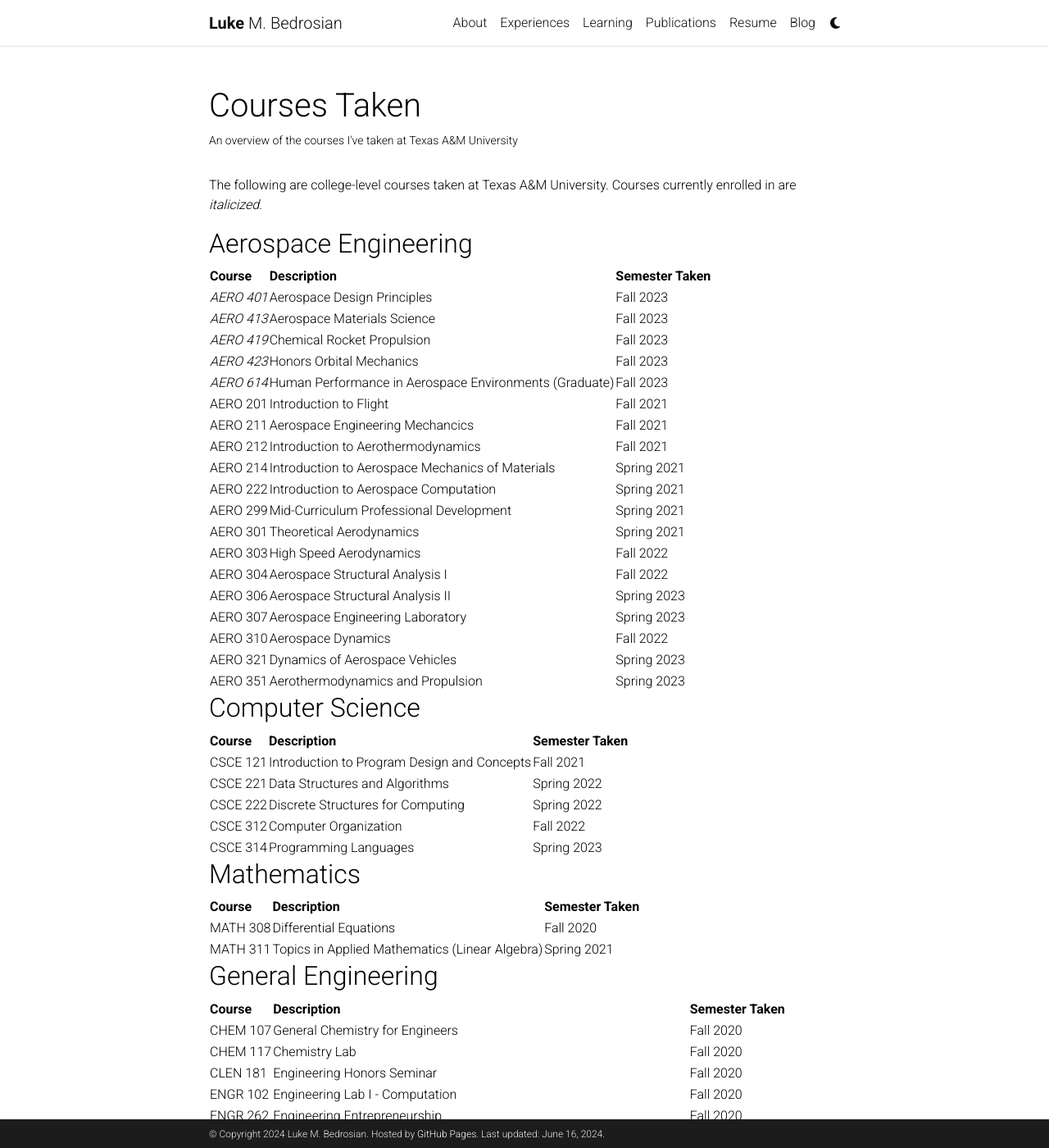
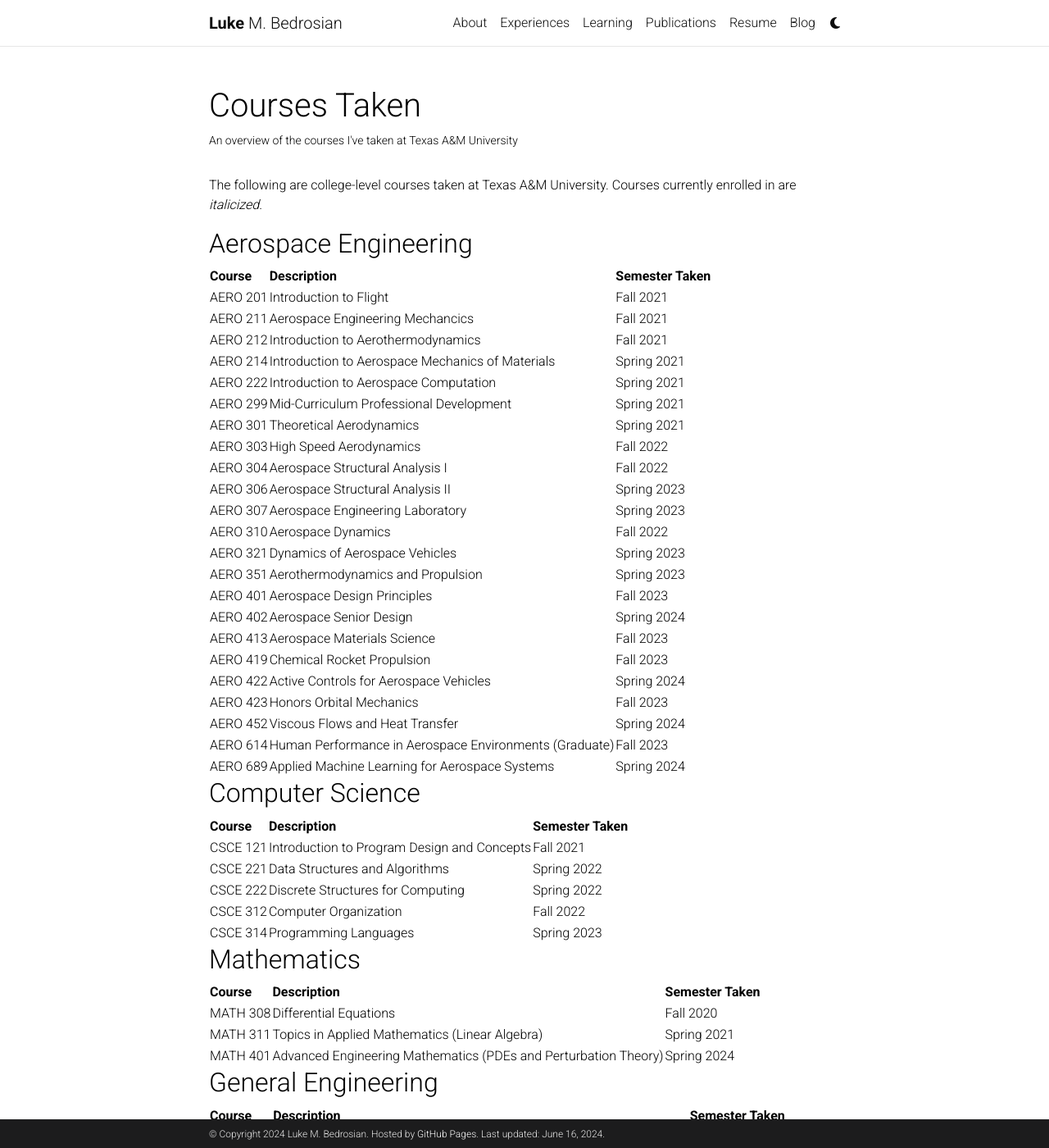
Before and after one commit to lukebedrosian/lukebedrosian.github.io, a Jekyll site: the page built from _projects/courses.md, in a window 1280 px wide and 1400 px high. Shown: the whole window at 82% size. Built offline with Jekyll 4.4.1, drawn with Linux system fonts in a browser that asks for light colours; comment, search, counter and statistics services are not loaded; a style sheet for code colours, icons or effects is not loaded.

Commit message:
Update courses.md

```diff
--- a/_projects/courses.md
+++ b/_projects/courses.md
@@ -32,6 +27,15 @@
 | AERO 310 |   Aerospace Dynamics   |    Fall 2022 |
 | AERO 321 | Dynamics of Aerospace Vehicles      |    Spring 2023 |
 | AERO 351 | Aerothermodynamics and Propulsion      |    Spring 2023 |
+| AERO 401 | Aerospace Design Principles |   Fall 2023 |
+| AERO 402 | Aerospace Senior Design | Spring 2024 |
+| AERO 413      | Aerospace Materials Science     |   Fall 2023 |
+| AERO 419 | Chemical Rocket Propulsion      |    Fall 2023 |
+| AERO 422 | Active Controls for Aerospace Vehicles | Spring 2024 |
+| AERO 423 | Honors Orbital Mechanics     |    Fall 2023 |
+| AERO 452 | Viscous Flows and Heat Transfer | Spring 2024 |
+| AERO 614 | Human Performance in Aerospace Environments (Graduate)   |    Fall 2023 |
+| AERO 689 | Applied Machine Learning for Aerospace Systems | Spring 2024
 
 
 
@@ -53,6 +57,7 @@
 | ------------- |-------------| -----|
 | MATH 308     | Differential Equations |   Fall 2020 |
 | MATH 311      | Topics in Applied Mathematics (Linear Algebra)  |   Spring 2021 |
+| MATH 401 | Advanced Engineering Mathematics (PDEs and Perturbation Theory) | Spring 2024 |
 
 
 
```
Also changed, not shown: other parts of _projects/courses.md (+0 -5 lines).
